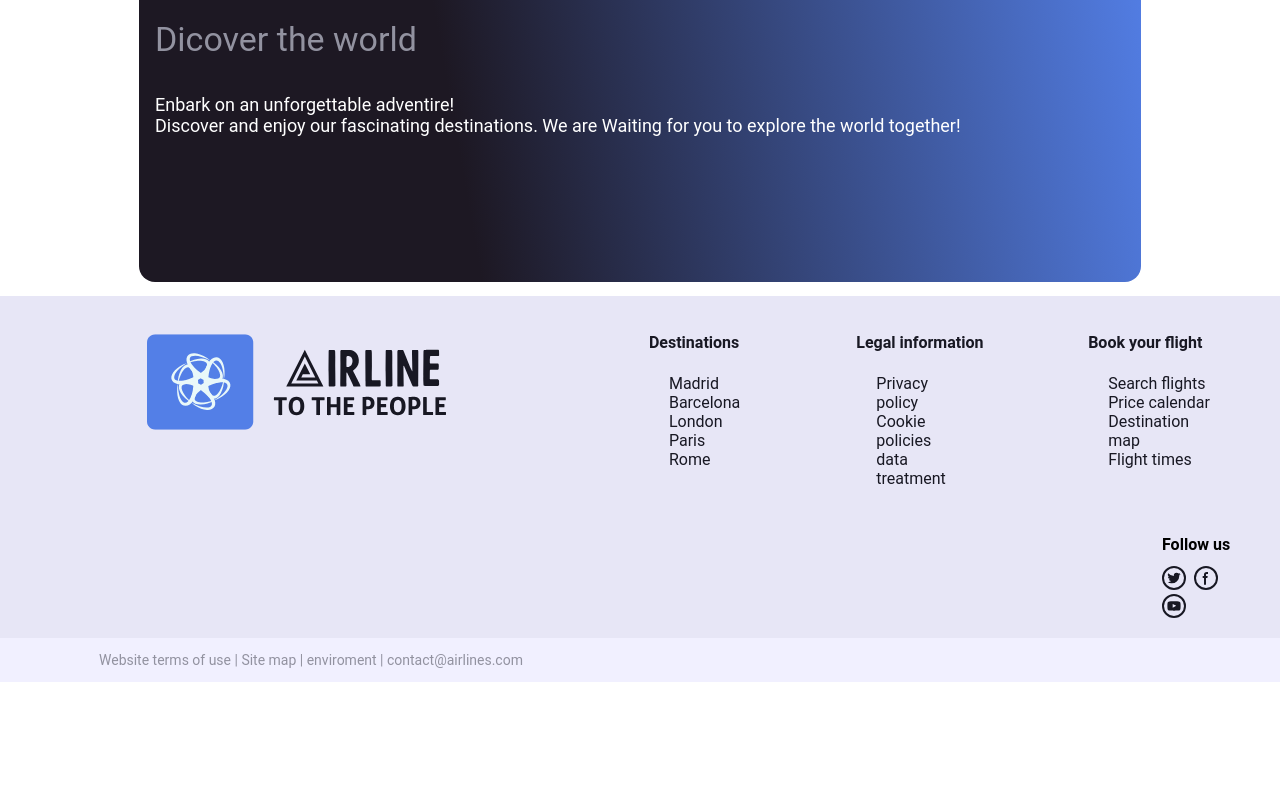
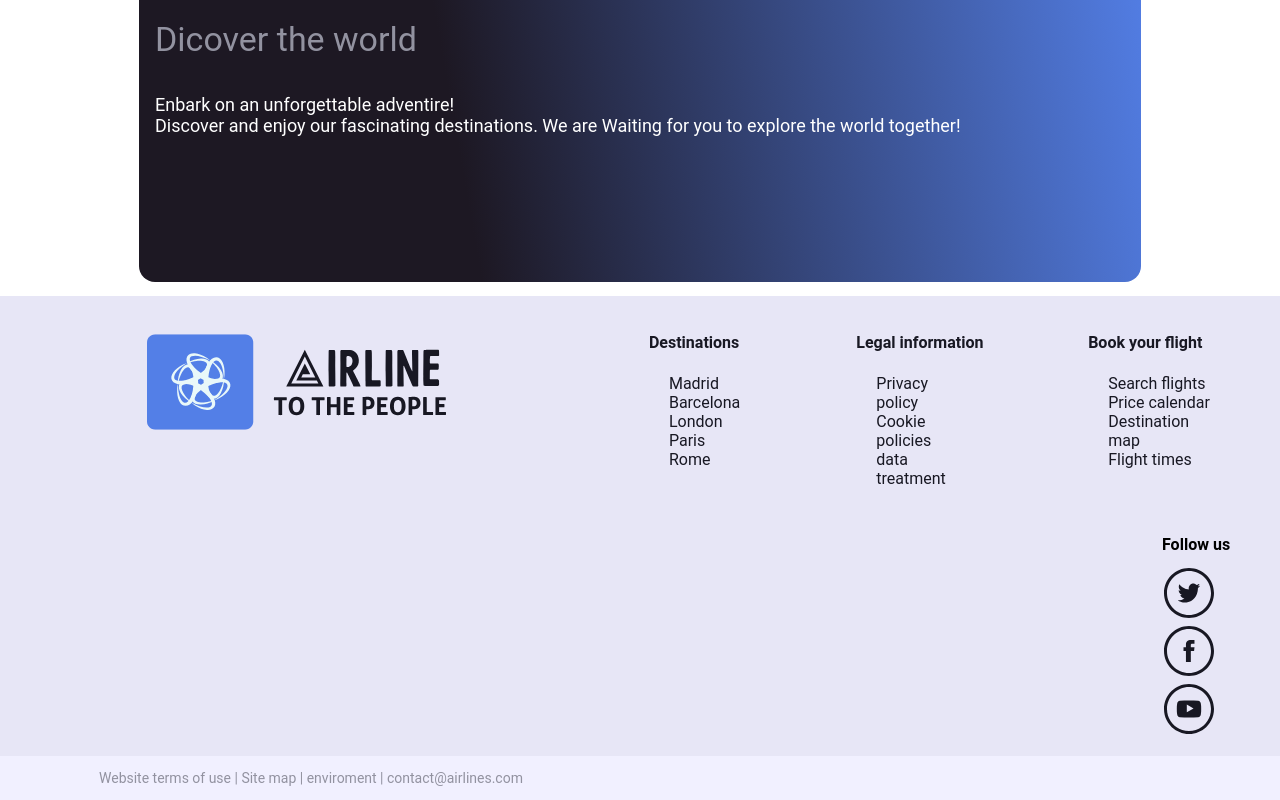
Before and after one commit to kjarango/Prueba-ingreso-frontendUX, an Angular app: page /inicio in a window 1280 px wide. Shown: the part 1051-1851 px from the top of the page. Before the commit the page ends 1733 px from the top, so only its background shows below. Built offline with nearby package versions, Linux system fonts and the light colour scheme.

Commit message:
cambio de iconos en footer por los recursos graficos svg

```diff
--- a/src/app/core/layout/footer/footer.component.html
+++ b/src/app/core/layout/footer/footer.component.html
@@ -38,25 +38,13 @@
         <h4>Follow us</h4>
         <div class="footer-follow-icons">
             <a href="" class="icon">
-                <svg xmlns="http://www.w3.org/2000/svg" width="1em" height="1em" viewBox="0 0 24 24">
-                    <path fill="currentColor" fill-rule="evenodd"
-                        d="M22 5.892a8.178 8.178 0 0 1-2.355.635a4.074 4.074 0 0 0 1.8-2.235a8.343 8.343 0 0 1-2.605.981A4.13 4.13 0 0 0 15.85 4a4.068 4.068 0 0 0-4.1 4.038c0 .31.035.618.105.919A11.705 11.705 0 0 1 3.4 4.734a4.006 4.006 0 0 0 1.268 5.392a4.165 4.165 0 0 1-1.859-.5v.05A4.057 4.057 0 0 0 6.1 13.635a4.192 4.192 0 0 1-1.856.07a4.108 4.108 0 0 0 3.831 2.807A8.36 8.36 0 0 1 2 18.184A11.732 11.732 0 0 0 8.291 20A11.502 11.502 0 0 0 19.964 8.5c0-.177 0-.349-.012-.523A8.143 8.143 0 0 0 22 5.892"
-                        clip-rule="evenodd" />
-                </svg>
+                <img src="../../../../assets/icons/194909_social media_twitter_icon 1.svg" alt="">
             </a>
             <a href="" class="icon">
-                <svg xmlns="http://www.w3.org/2000/svg" width="1em" height="1em" viewBox="0 0 24 24">
-                    <path fill="currentColor" fill-rule="evenodd"
-                        d="M13.135 6H15V3h-1.865a4.147 4.147 0 0 0-4.142 4.142V9H7v3h2v9.938h3V12h2.021l.592-3H12V6.591A.6.6 0 0 1 12.592 6z"
-                        clip-rule="evenodd" />
-                </svg>
+                <img src="../../../../assets/icons/194929_facebook_social media_icon 1.svg" alt="">
             </a>
             <a href="" class="icon">
-                <svg xmlns="http://www.w3.org/2000/svg" width="1em" height="1em" viewBox="0 0 24 24">
-                    <path fill="currentColor" fill-rule="evenodd"
-                        d="M21.7 8.037a4.26 4.26 0 0 0-.789-1.964a2.84 2.84 0 0 0-1.984-.839c-2.767-.2-6.926-.2-6.926-.2s-4.157 0-6.928.2a2.836 2.836 0 0 0-1.983.839a4.225 4.225 0 0 0-.79 1.965a30.146 30.146 0 0 0-.2 3.206v1.5a30.12 30.12 0 0 0 .2 3.206c.094.712.364 1.39.784 1.972c.604.536 1.38.837 2.187.848c1.583.151 6.731.2 6.731.2s4.161 0 6.928-.2a2.844 2.844 0 0 0 1.985-.84a4.27 4.27 0 0 0 .787-1.965a30.12 30.12 0 0 0 .2-3.206v-1.516a30.672 30.672 0 0 0-.202-3.206m-11.692 6.554v-5.62l5.4 2.819z"
-                        clip-rule="evenodd" />
-                </svg>
+                <img src="../../../../assets/icons/194904_social media_youtube_icon 1.svg" alt="">
             </a>
         </div>
 
--- a/src/app/core/layout/footer/footer.component.scss
+++ b/src/app/core/layout/footer/footer.component.scss
@@ -37,15 +37,12 @@
     }
 
     .footer-follow {
-        order: 0 !important;
-        /* Arriba | Derecha | Abajo | Izquierda */
+        order: 0;
         margin: 1rem 3rem;
 
-        svg {
-            width: auto;
+        img {
+            width: 50px;
             color: v.$primary;
-            border: 2px solid v.$primary;
-            border-radius: 50px 50px;
             padding: 2px;
             justify-content: space-around;
             margin-right: 8px;
```
